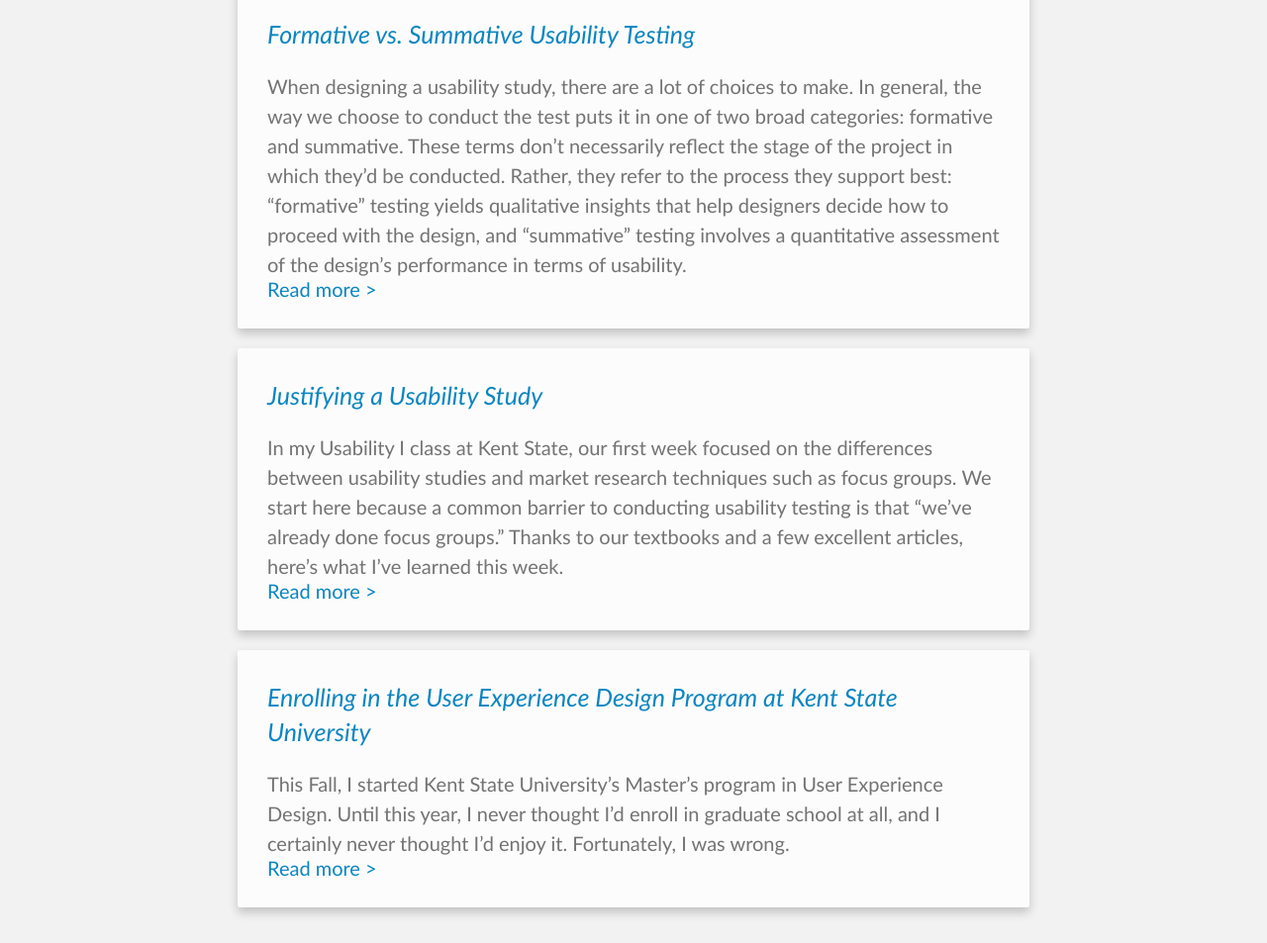
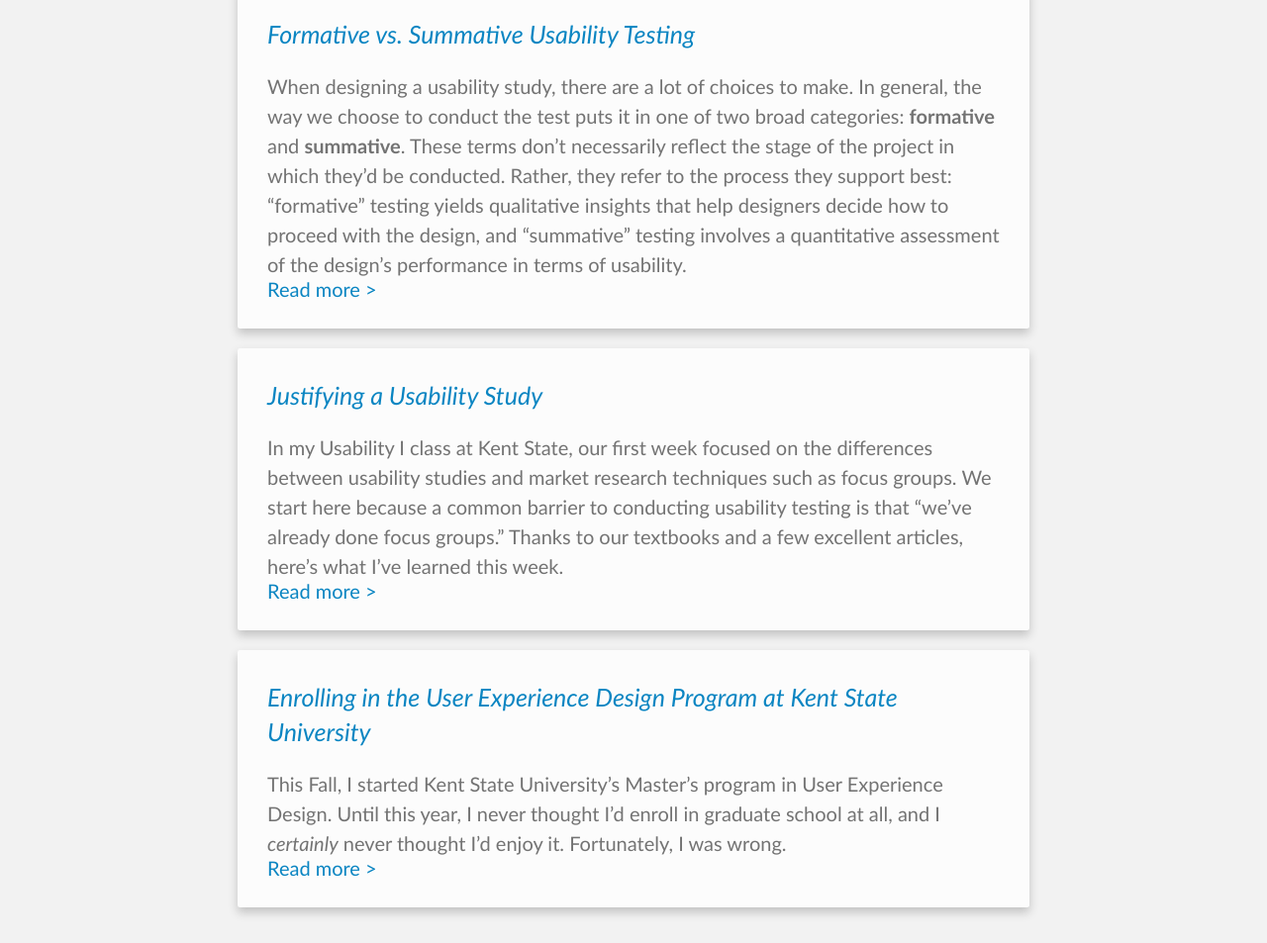
Before and after one commit to nategreen/old-website, a Jekyll site: the page built from index.html, in a window 1280 px wide and 1400 px high, scrolled down 412 px. Shown: the part 151-1104 px from the top of the window at 99% size. Built offline with Jekyll 4.4.1, drawn with Linux system fonts in a browser that asks for light colours; nearby versions of some CDN libraries.

Commit message:
add styles to base.scss for bold and italics (strong and em)

```diff
--- a/_sass/_base.scss
+++ b/_sass/_base.scss
@@ -83,6 +83,14 @@ html {
 
 body * + * {
   margin-top: 1em;
+}
+
+em, i {
+  font-style: italic;
+}
+
+strong, b {
+  font-weight: bolder;
 }
 
 /**
```
